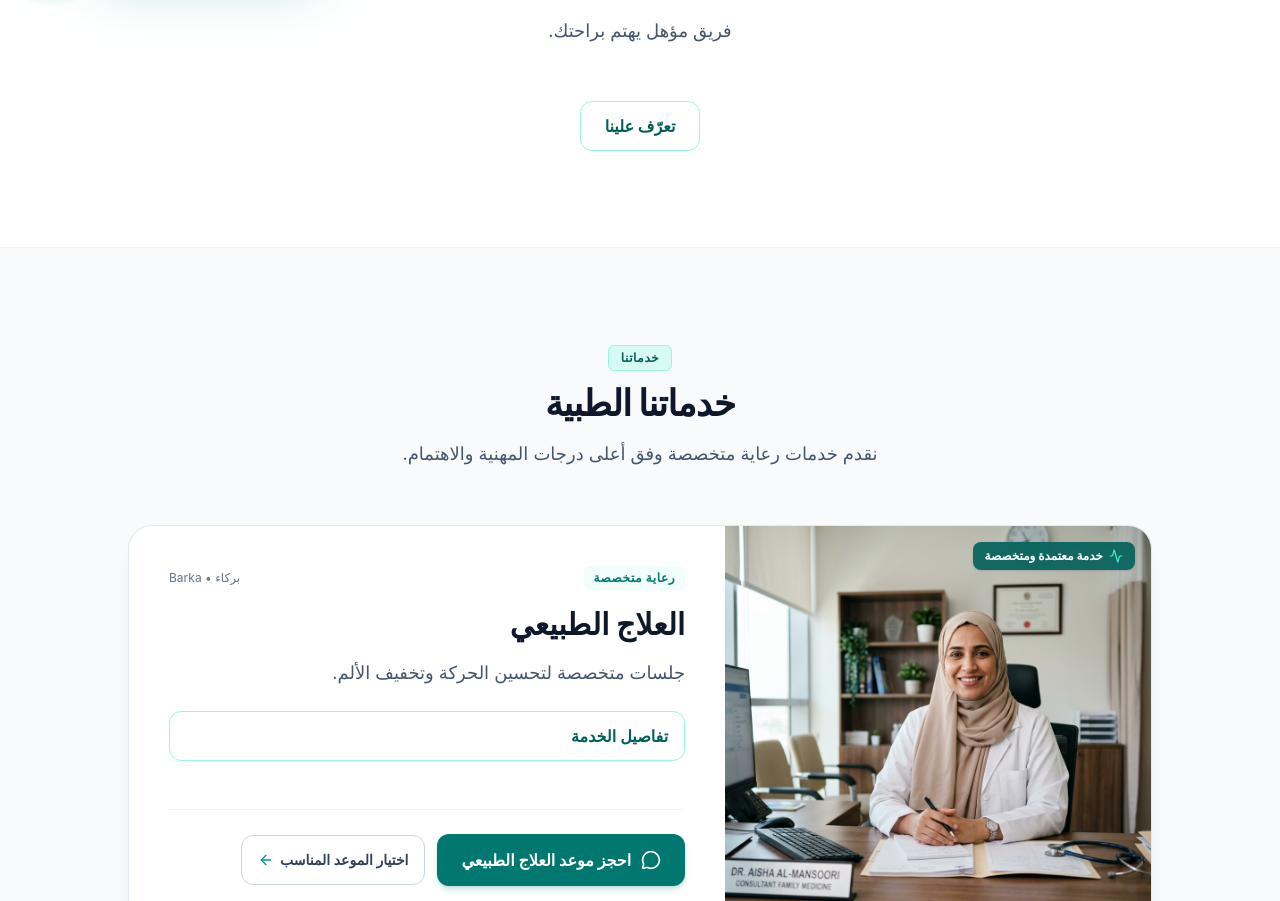
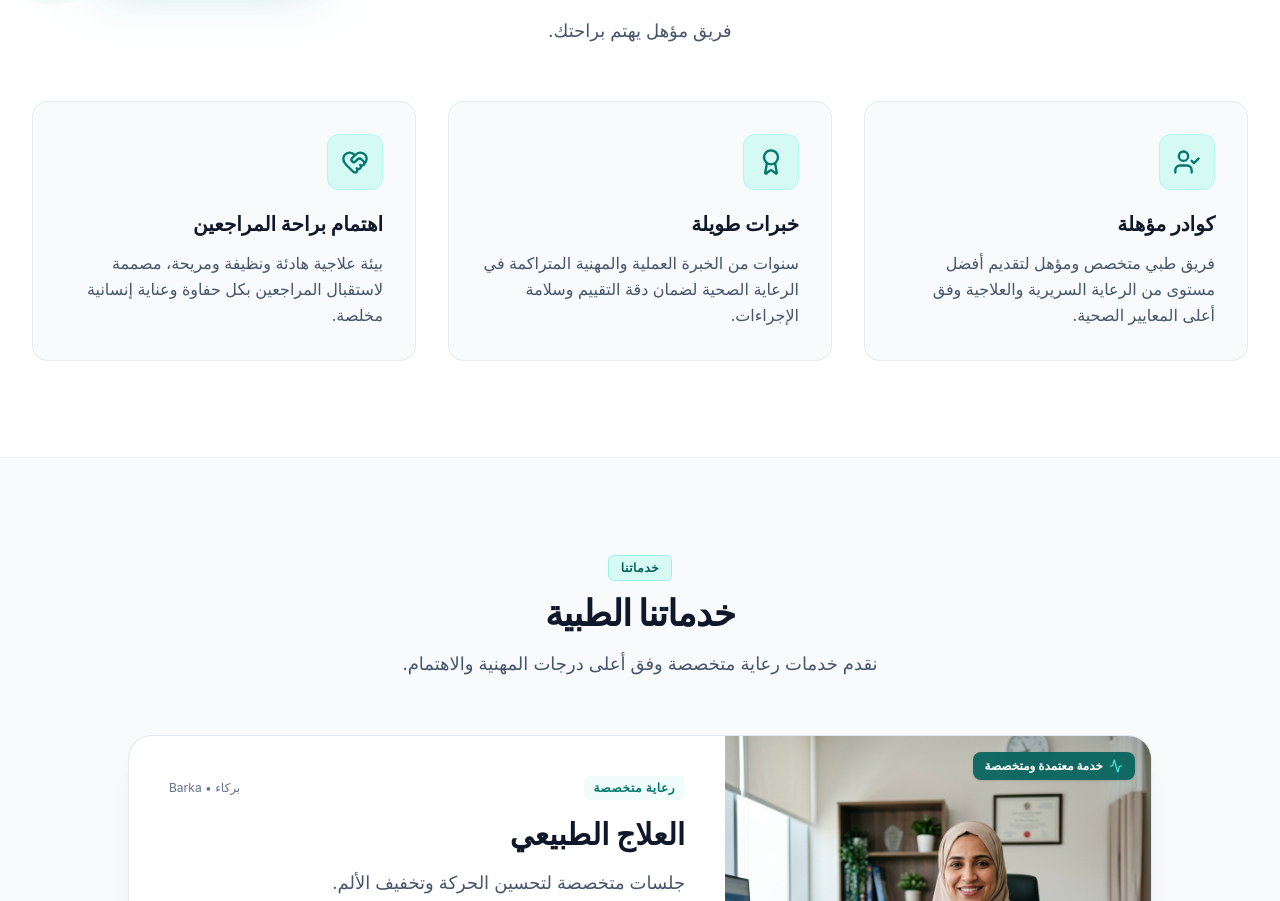
Before and after one commit to omancompany/um-alqura-medical, a React (Vite) app: page / in a window 1280 px wide. Shown: the part 804-1705 px from the top of the page. Built offline with nearby package versions, Linux system fonts and the light colour scheme.

Commit message:
Update AboutSection.tsx

```diff
--- a/src/components/AboutSection.tsx
+++ b/src/components/AboutSection.tsx
@@ -52,11 +52,6 @@ export const AboutSection: React.FC<AboutSectionProps> = ({ currentLang }) => {
           </p>
         </div>
 
-        <details className="group">
-          <summary className="mx-auto w-fit cursor-pointer list-none rounded-xl border border-teal-200 dark:border-teal-800 px-6 py-3 font-bold text-teal-800 dark:text-teal-200 focus-visible:outline focus-visible:outline-2 focus-visible:outline-teal-600">
-            <span className="group-open:hidden">{currentLang === 'ar' ? 'تعرّف علينا' : 'Learn about us'}</span>
-            <span className="hidden group-open:inline">{currentLang === 'ar' ? 'إخفاء التفاصيل' : 'Hide details'}</span>
-          </summary>
         {/* 3 Elegant Trust Cards */}
         <div className="grid grid-cols-1 md:grid-cols-3 gap-6 lg:gap-8">
           {t.about.trustCards.map((card) => (
@@ -77,7 +72,6 @@ export const AboutSection: React.FC<AboutSectionProps> = ({ currentLang }) => {
             </div>
           ))}
         </div>
-        </details>
       </div>
     </section>
   );
```
